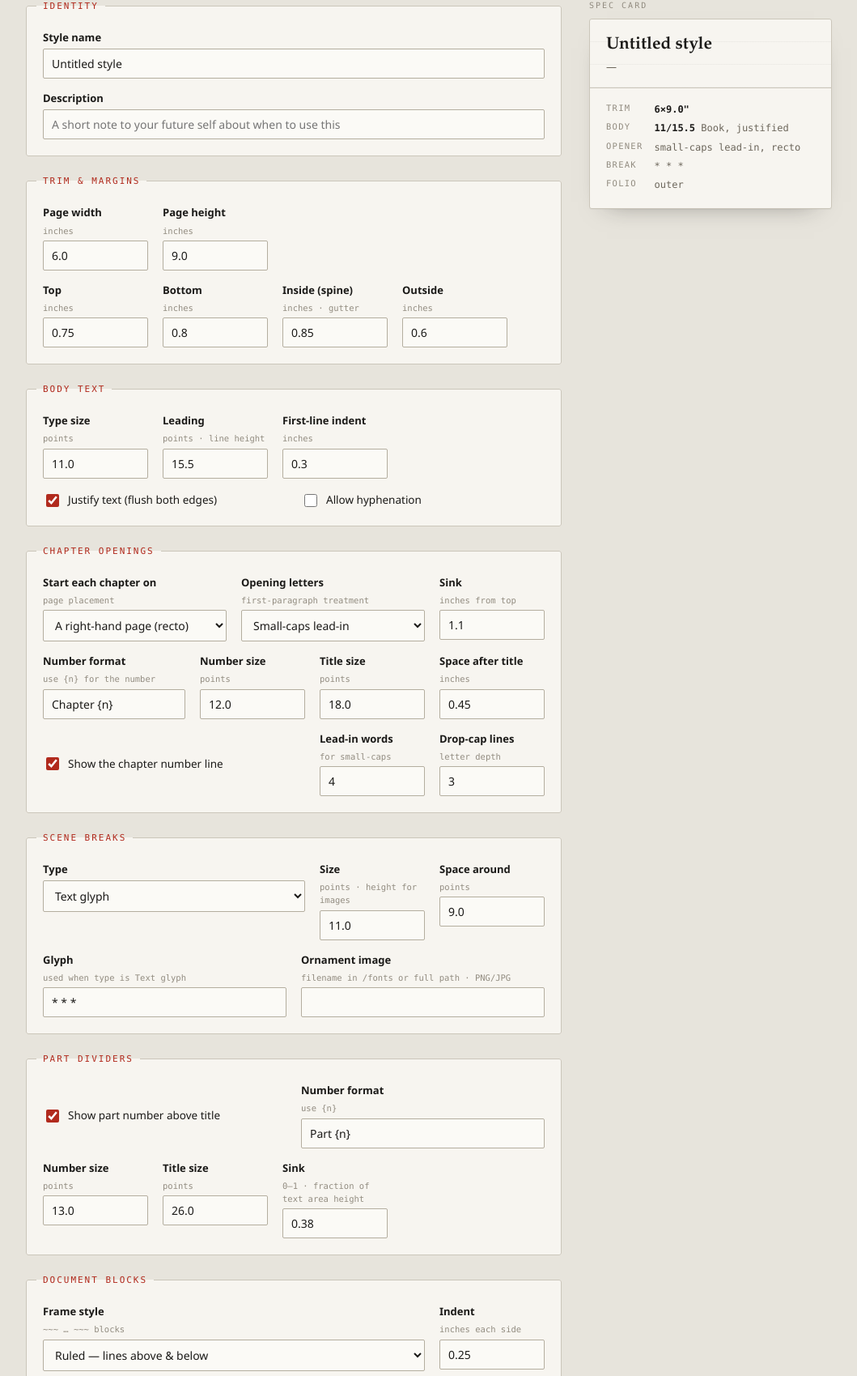
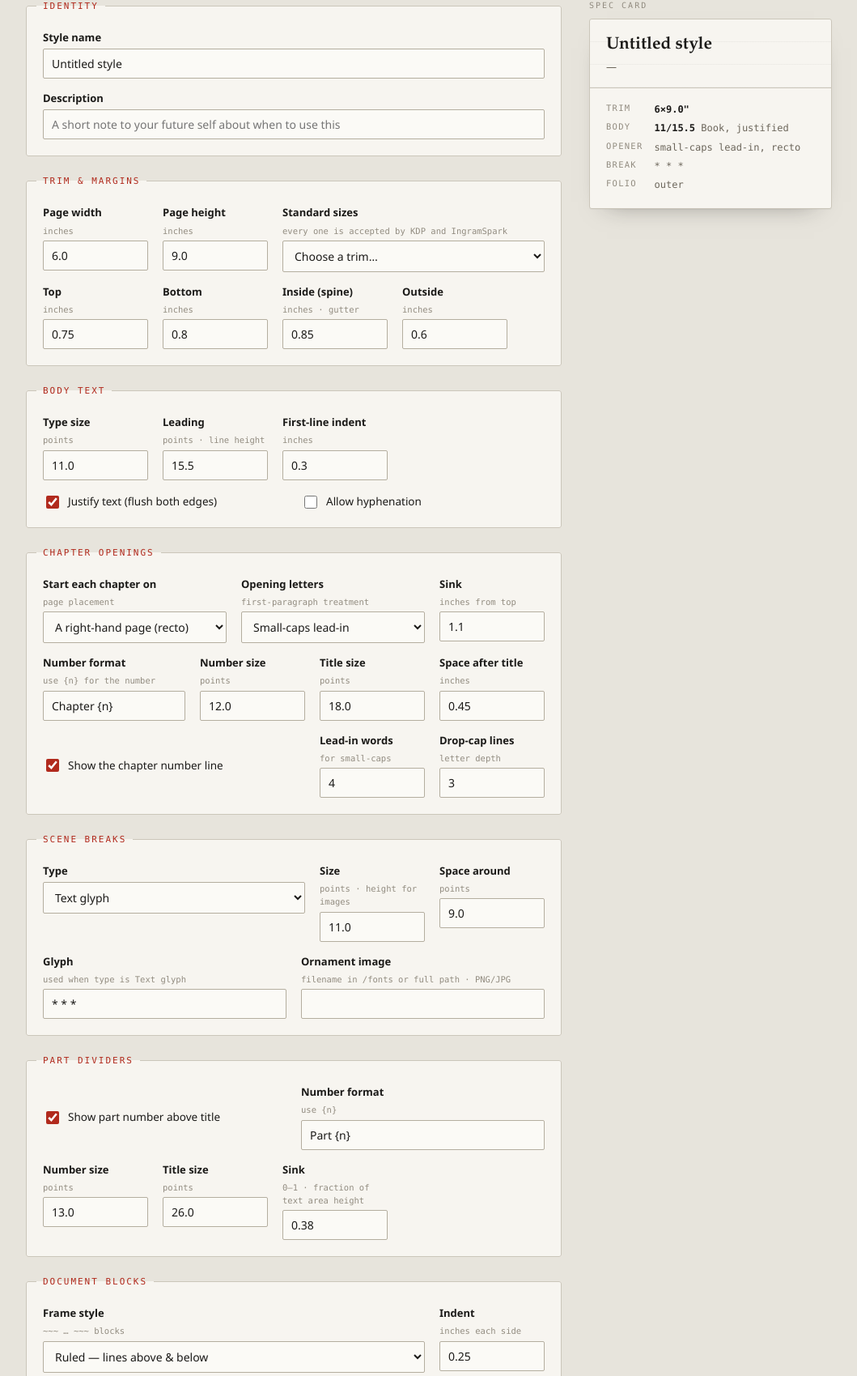
Before and after one commit to Oddmagician6/typeset-studio, a Flask app: page /editor/new in a window 1280 px wide. Shown: the part 235-1934 px from the top of the page at 81% size, without its empty margins (110-1169 px from the left). Run offline with Flask 3, Linux system fonts and the light colour scheme; some libraries are stand-ins or nearby versions.

Commit message:
Add large-print editions and standard trim sizes (feature #54)
Tier-5G's cheap end, two small things.

Large print is a derived style, not a per-book switch: a "Large print" action on
every style card writes a new preset beside the original, which you can then
tweak like any other. That fits the app's bet that the preset owns typography,
and it means one book can produce two editions from two styles rather than one
style with a hidden mode. The original is untouched.

app.make_large_print() scales every point size by a single factor so the page
keeps its proportions, then applies the RNIB/NAVH rules on top: a 16pt floor,
1.45 leading, ragged right (justified large print opens rivers that are much
harder to track), no hyphenation (broken words are the hardest thing of all to
follow), wider margins, and a 7x10" page - 16pt in a mass-market trim would give
about six words a line. A trailing "(6x9)" in the style's name is rewritten
rather than left lying about the page size, and running it twice is a no-op
rather than a runaway.

Standard trims: TRIM_PRESETS (thirteen sizes both KDP and IngramSpark accept)
drives a picker beside the trim fields in the style editor. It fills them in, and
typing a size selects the matching entry - but the number fields stay the source
of truth, so a non-standard trim is still perfectly allowed. Vellum offers 24
named trims; ours is the subset that is actually printable at both platforms.

Verified: derivations from a 6x9 and from the 4.25x6.87 mass market, both landing
at 16/23.2 on 7x10 with ragged right, hyphenation off, margins widened and
chapter titles and folios scaled; the route creating a real preset that then
builds a book, measured out of the PDF as a 504x720 pt page at 16pt; a rendered
side-by-side proof of the standard and large-print settings eyeballed; and the
picker rendering all thirteen options with the current trim preselected. All
suites pass and every page still renders.

Co-Authored-By: Claude Opus 5 <noreply@anthropic.com>

```diff
--- a/app.py
+++ b/app.py
@@ -867,13 +867,13 @@ def index():
 @app.route('/editor/new')
 def editor_new():
     return render_template('editor.html', pid=None, p=DEFAULTS, is_new=True,
-                           fonts=list_fonts())
+                           fonts=list_fonts(), trim_presets=TRIM_PRESETS)
 
 
 @app.route('/editor/<pid>')
 def editor(pid):
     return render_template('editor.html', pid=pid, p=load_preset(pid), is_new=False,
-                           fonts=list_fonts())
+                           fonts=list_fonts(), trim_presets=TRIM_PRESETS)
 
 
 @app.route('/save', methods=['POST'])
@@ -894,6 +894,98 @@ def clone(pid):
     new_id = unique_id(slugify(data['name']))
     save_preset(new_id, data)
     flash('Created a copy you can rename and tweak.')
+    return redirect(url_for('editor', pid=new_id))
+
+
+# Standard interior trims both KDP and IngramSpark accept, so a style can be set
+# to a real size instead of a typo that fails at upload.
+TRIM_PRESETS = [
+    (4.25, 6.87, 'Mass market'),
+    (5.0,  8.0,  'Digest'),
+    (5.06, 7.81, 'A-format'),
+    (5.25, 8.0,  'Small trade'),
+    (5.5,  8.5,  'Trade — the common one'),
+    (6.0,  9.0,  'Trade — the other common one'),
+    (6.14, 9.21, 'Royal / B-format'),
+    (6.69, 9.61, 'Crown quarto'),
+    (7.0,  10.0, 'Large print / workbook'),
+    (7.44, 9.69, 'Textbook'),
+    (7.5,  9.25, 'Textbook (wide)'),
+    (8.0,  10.0, 'Illustrated'),
+    (8.25, 11.0, 'Letter — manuals, workbooks'),
+]
+
+# Large print, following the RNIB / NAVH guidance: 16pt minimum, generous
+# leading, ragged right (a justified large-print page opens rivers that are much
+# harder to track), no hyphenation, and room in the margins for a thumb.
+LARGE_PRINT_MIN_SIZE = 16.0
+LARGE_PRINT_TRIM = (7.0, 10.0)
+
+
+def _scale_sizes(section, factor, keys):
+    for k in keys:
+        v = section.get(k)
+        if isinstance(v, (int, float)) and v > 0:
+            section[k] = round(v * factor, 1)
+
+
+def make_large_print(preset):
+    """Derive a large-print edition from an ordinary style.
+
+    Everything typographic scales by one factor so the page keeps its
+    proportions, then the accessibility rules are applied on top: a 16pt floor,
+    ragged right, no hyphenation, wider margins, and a trim big enough to still
+    hold a sensible line at that size — 16pt type in a mass-market trim would
+    give about six words a line.
+    """
+    import copy
+    lp = copy.deepcopy(preset)
+    body = lp.setdefault('body', {})
+    base = body.get('size', 11.0) or 11.0
+    factor = max(1.0, LARGE_PRINT_MIN_SIZE / base)
+
+    body['size'] = round(base * factor, 1)
+    body['leading'] = round(body['size'] * 1.45, 1)
+    body['justify'] = False          # ragged right is the recommendation
+    body['hyphenate'] = False        # broken words are the hardest to track
+    body['indent'] = round(body.get('indent', 0.3) * 1.2, 2)
+
+    if lp.get('trim', {}).get('w', 6.0) < LARGE_PRINT_TRIM[0]:
+        lp['trim'] = {'w': LARGE_PRINT_TRIM[0], 'h': LARGE_PRINT_TRIM[1]}
+    m = lp.setdefault('margins', {})
+    m['top'] = max(m.get('top', 0.75), 0.85)
+    m['bottom'] = max(m.get('bottom', 0.8), 0.9)
+    m['inside'] = max(m.get('inside', 0.85), 1.0)
+    m['outside'] = max(m.get('outside', 0.6), 0.7)
+
+    _scale_sizes(lp.get('chapter', {}), factor, ('number_size', 'title_size'))
+    _scale_sizes(lp.get('part_divider', {}), factor, ('number_size', 'title_size'))
+    _scale_sizes(lp.get('scene_break', {}), factor, ('size',))
+    _scale_sizes(lp.get('running_head', {}), factor, ('size',))
+    _scale_sizes(lp.get('folio', {}), factor, ('size',))
+    for key in ('document_block', 'poem', 'list', 'quote', 'figure', 'endnotes'):
+        _scale_sizes(lp.get(key, {}), factor,
+                     ('font_size', 'header_size', 'title_size', 'caption_size'))
+
+    name = preset.get('name', 'Style')
+    # a trailing "(6×9)" in the name would now be a lie about the page
+    name = re.sub(r'\s*\([\d.]+\s*[×x]\s*[\d.]+\)\s*$', '', name).strip()
+    tw, th = lp['trim']['w'], lp['trim']['h']
+    lp['name'] = (name if 'large print' in name.lower()
+                  else f'{name} — Large Print ({tw:g}×{th:g})')
+    lp['description'] = (f'Large-print edition: {body["size"]:g}pt, ragged right, '
+                         f'wide margins. Derived from "{name}".')
+    return lp
+
+
+@app.route('/large-print/<pid>', methods=['POST'])
+def large_print(pid):
+    data = load_preset(pid)
+    lp = make_large_print(data)
+    new_id = unique_id(slugify(lp['name']))
+    save_preset(new_id, lp)
+    flash(f'Created “{lp["name"]}” — {lp["body"]["size"]:g}pt on a '
+          f'{lp["trim"]["w"]:g}×{lp["trim"]["h"]:g}" page. Tweak it like any style.')
     return redirect(url_for('editor', pid=new_id))
 
 
--- a/templates/editor.html
+++ b/templates/editor.html
@@ -82,7 +82,16 @@
             <div class="field num"><label>Page width</label><span class="hint">inches</span>
               <input type="number" step="0.05" id="f-tw" name="trim_w" value="{{ p.trim.w }}"></div>
             <div class="field num"><label>Page height</label><span class="hint">inches</span>
-              <input type="number" step="0.05" name="trim_h" value="{{ p.trim.h }}"></div>
+              <input type="number" step="0.05" id="f-th" name="trim_h" value="{{ p.trim.h }}"></div>
+            <div class="field"><label>Standard sizes</label>
+              <span class="hint">every one is accepted by KDP and IngramSpark</span>
+              <select id="trim-pick">
+                <option value="">Choose a trim…</option>
+                {% for w, h, label in trim_presets %}
+                <option value="{{ w }}x{{ h }}"
+                  {{ 'selected' if p.trim.w == w and p.trim.h == h }}>{{ w }} × {{ h }}" — {{ label }}</option>
+                {% endfor %}
+              </select></div>
           </div>
           <div class="row">
             <div class="field num"><label>Top</label><span class="hint">inches</span>
@@ -548,6 +557,32 @@
     }
     updatePreview();
 
+    // Standard-trim picker: fills the two number fields, which stay the source of
+    // truth (a non-standard trim is still perfectly allowed - just type it).
+    (function () {
+      var pick = document.getElementById('trim-pick');
+      if (!pick) return;
+      var w = document.getElementById('f-tw'), h = document.getElementById('f-th');
+      pick.addEventListener('change', function () {
+        if (!pick.value) return;
+        var parts = pick.value.split('x');
+        w.value = parts[0];
+        h.value = parts[1];
+        updatePreview();
+      });
+      function syncPick() {                 // typing a size selects it in the list
+        var want = parseFloat(w.value) + 'x' + parseFloat(h.value);
+        var found = false;
+        for (var i = 0; i < pick.options.length; i++) {
+          if (pick.options[i].value === want) { pick.selectedIndex = i; found = true; break; }
+        }
+        if (!found) pick.selectedIndex = 0;
+      }
+      w.addEventListener('input', syncPick);
+      h.addEventListener('input', syncPick);
+      syncPick();
+    })();
+
     document.getElementById('preview-btn').addEventListener('click', async () => {
       const btn    = document.getElementById('preview-btn');
       const status = document.getElementById('preview-status');
--- a/templates/index.html
+++ b/templates/index.html
@@ -67,6 +67,10 @@
             <form class="inline-form" method="post" action="{{ url_for('clone', pid=item.id) }}">
               <button class="btn btn-sm" type="submit">Duplicate</button>
             </form>
+            <form class="inline-form" method="post" action="{{ url_for('large_print', pid=item.id) }}">
+              <button class="btn btn-sm" type="submit"
+                      title="Derive a large-print edition: 16pt, ragged right, wide margins">Large print</button>
+            </form>
             <span class="sep"></span>
             <form class="inline-form" method="post" action="{{ url_for('delete', pid=item.id) }}"
                   onsubmit="return confirm('Delete the “{{ p.name }}” style? This cannot be undone.');">
```
Also changed, not shown: ROADMAP.md (+28 -7 lines), README.md.
